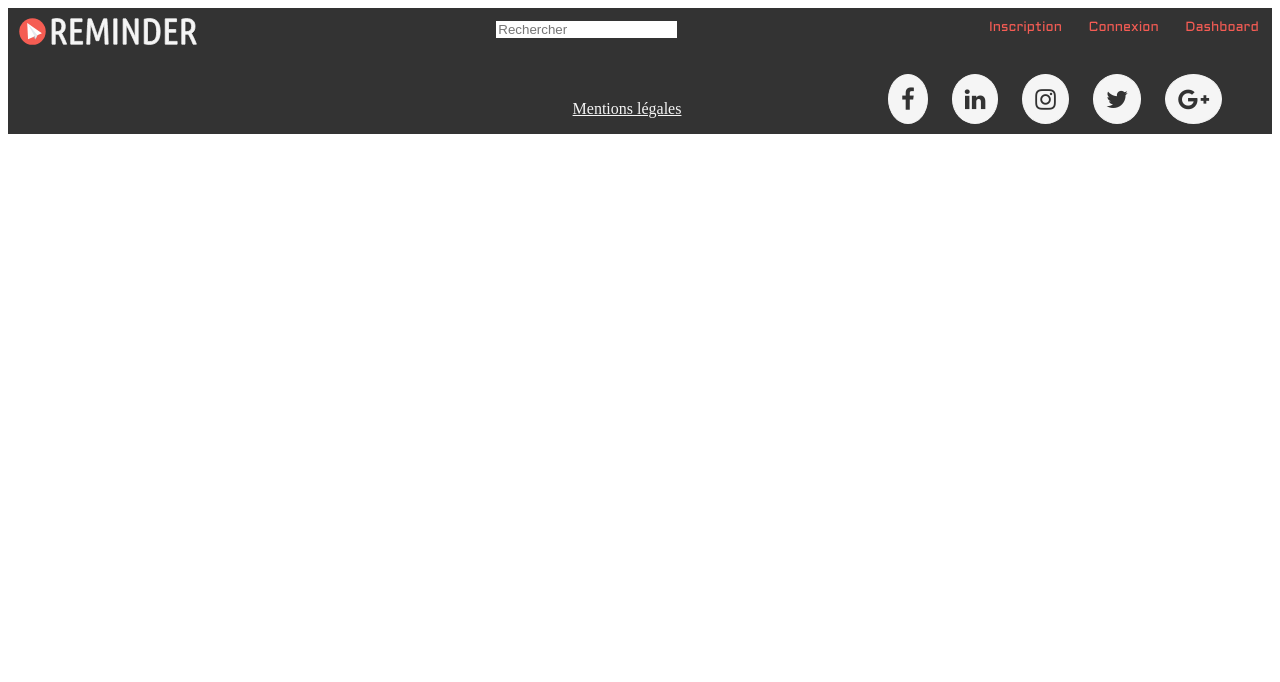
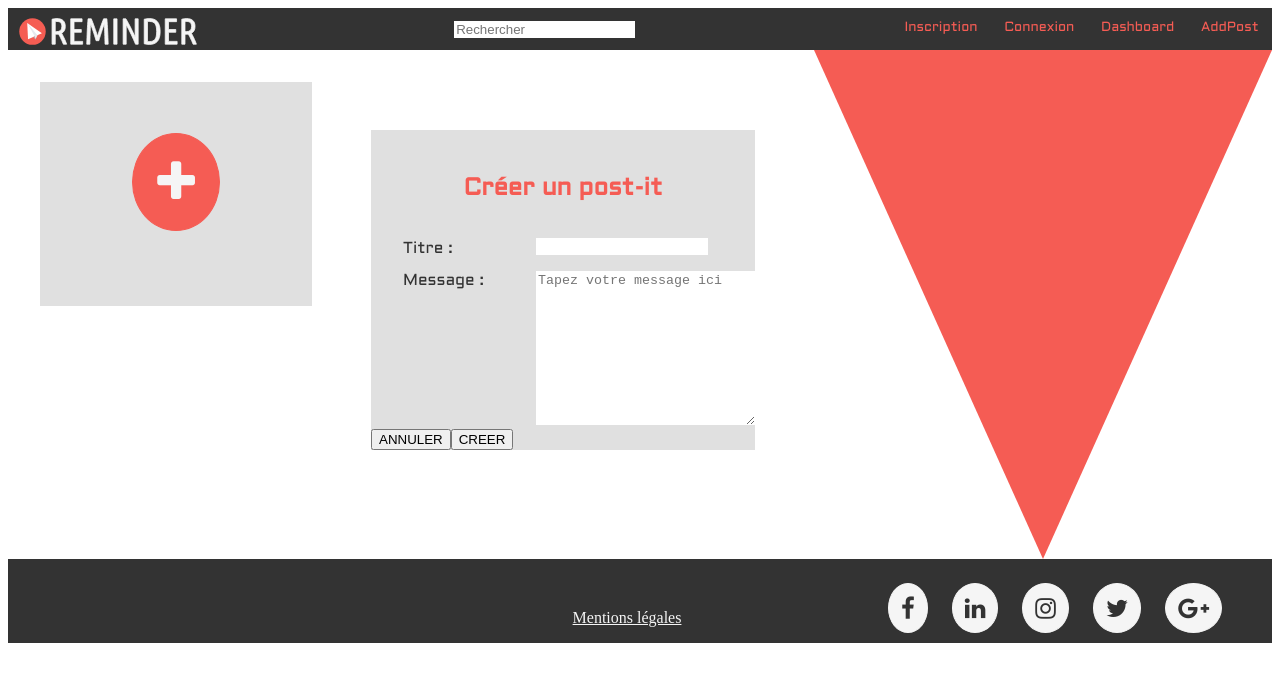
Before and after one commit to BylaneA/reminder, a React (Create React App) app in the folder front/: page /addPost in a window 1280 px wide. Shown: the top 682 px of the page. Built offline with nearby package versions, Linux system fonts and the light colour scheme.

Commit message:
Ajout de AddPost

```diff
--- a/front/src/assets/css/style.css
+++ b/front/src/assets/css/style.css
@@ -75,23 +75,25 @@ header a {
   border-width: 0 267.5px 595px 267.5px;
   border-color: transparent transparent #333 transparent; }
 
-/*------------ Main (Inscription)-------------- */
+/*------------ Main Inscription et Connexion-------------- */
 .container-register, .container-connexion {
   width: 100%;
   display: flex;
   font-family: "Aldrich", sans-serif; }
 
-.labels-register, .labels-login {
+.labels-register, .labels-login, .labels-addPost {
   margin-left: 2em;
   display: flex;
   flex-direction: column;
-  width: 14em;
+  width: 14em; }
+
+.labels-register, .labels-login {
   color: #F5F5F5; }
 
-.inputs-login, .inputs-register {
+.inputs-login, .inputs-register, .inputs-addPost {
   width: 22em; }
 
-.form-register {
+.form-register, .formPost {
   display: flex; }
 
 .labels-register label {
@@ -153,6 +155,29 @@ header a {
   border: 1px solid #F55C54;
   padding: 0.5em; }
 
+/*------------ Main AddPost-------------- */
+.contain-addPost {
+  width: 24em;
+  height: 20em;
+  background-color: #E0E0E0;
+  margin-top: 5em; }
+
+.labels-addPost {
+  color: #333;
+  font-family: "Aldrich", sans-serif; }
+
+.labels-addPost label {
+  margin-top: 1em; }
+
+.inputs-addPost input {
+  margin-top: 1em;
+  border: none;
+  width: 12.6em; }
+
+.inputs-addPost textarea {
+  margin-top: 1.2em;
+  border: none; }
+
 /*------------ Footer-------------- */
 footer {
   background-color: #333;
--- a/front/src/assets/scss/style.scss
+++ b/front/src/assets/scss/style.scss
@@ -94,25 +94,28 @@ header a {
 	border-color: transparent transparent $blackColor transparent;
 }
 
-/*------------ Main (Inscription)-------------- */
+/*------------ Main Inscription et Connexion-------------- */
 .container-register, .container-connexion {
 	width: 100%;
 	display: flex;
 	font-family: $principalFont;
 }
 
-.labels-register, .labels-login {
+.labels-register, .labels-login, .labels-addPost {
 	margin-left: 2em;
 	display: flex;
 	flex-direction: column;
 	width: 14em;
+}
+
+.labels-register, .labels-login {
 	color: $whiteColor;
 }
 
-.inputs-login, .inputs-register {
+.inputs-login, .inputs-register, .inputs-addPost {
   width: 22em; }
 
-.form-register {
+.form-register, .formPost {
   display: flex; }
 
 .labels-register  label {
@@ -183,6 +186,33 @@ header a {
 	padding: 0.5em;
 }
 
+/*------------ Main AddPost-------------- */
+.contain-addPost {
+	width: 24em;
+	height: 20em;
+	background-color: $greyColor;
+	margin-top: 5em;
+}
+
+.labels-addPost {
+	color: $blackColor;
+	font-family: $principalFont;
+}
+
+.labels-addPost label {
+	margin-top: 1em;
+}
+.inputs-addPost input {
+	margin-top: 1em;
+	border: none;
+	width: 12.6em;
+}
+
+.inputs-addPost textarea {
+	margin-top: 1.2em;
+	border: none;
+}
+
 /*------------ Footer-------------- */
 footer {
 	background-color: $blackColor;
--- a/front/src/components/headerComponent/header.js
+++ b/front/src/components/headerComponent/header.js
@@ -5,6 +5,7 @@ import Connexion from '../../components/pages/connexion';
 import Inscription from '../../components/pages/inscription';
 import Homepage from '../../components/pages/homePage';
 import Dashboard from '../../components/pages/dashboard';
+import AddPost from '../../components/pages/addPost';
 
 //Router
 import { BrowserRouter , Switch, Route, Link } from 'react-router-dom';
@@ -26,6 +27,7 @@ class Header extends Component {
             <Link to={'/inscription'}><button className="btn-register">Inscription</button></Link>
             <Link to={'/connexion'}><button className="btn-login">Connexion</button></Link>
             <Link to={'/dashboard'}><button className="btn-login">Dashboard</button></Link>
+            <Link to={'/addPost'}><button className="btn-login">AddPost</button></Link>
           </div>
           </header>
           <Switch>
@@ -33,6 +35,7 @@ class Header extends Component {
               <Route path='/inscription' component={Inscription} />
               <Route path='/connexion' component={Connexion} />
               <Route path='/dashboard' component={Dashboard} />
+              <Route path='/addPost' component={AddPost} />
           </Switch>
           </div>
         </BrowserRouter>
--- /dev/null
+++ b/front/src/components/pages/addPost.js
@@ -0,0 +1,47 @@
+import React, { Component } from 'react';
+
+//Router
+import { BrowserRouter, Switch, Route } from 'react-router-dom';
+
+
+class AddPost extends Component {
+  render() {
+    return (
+
+    <div className="mainDashboard">
+      <div className="post-it">
+      	<i className="fa fa-plus"></i>
+      </div>
+
+  <div className="contain-addPost">
+    <h1>Créer un post-it</h1>
+    <div className="formPost">
+      <div className="labels-addPost">
+          <label for="post-title">Titre :</label>
+          <label for="post-message">Message :</label>
+        </div>
+
+        <div className="inputs-addPost">
+          <input type="text" name="post-title" id="post-title"/>
+          <textarea type="text" name="post-message" id="post-message" rows="10" cols="25" placeholder="Tapez votre message ici">
+          </textarea>
+        </div>
+
+    </div>
+    <button>ANNULER</button>
+    <button>CREER</button>
+  </div>
+
+		<div className="triangles">
+			<div className="redTriangle">
+			</div>
+        </div>
+
+      </div>
+
+
+    );
+  }
+}
+
+export default AddPost;
```
